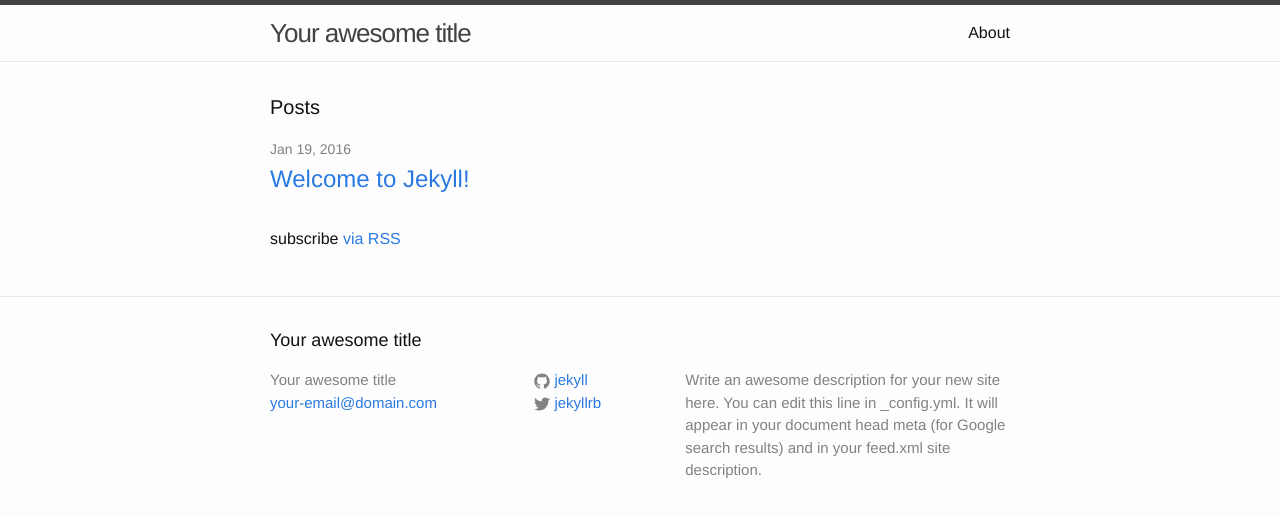
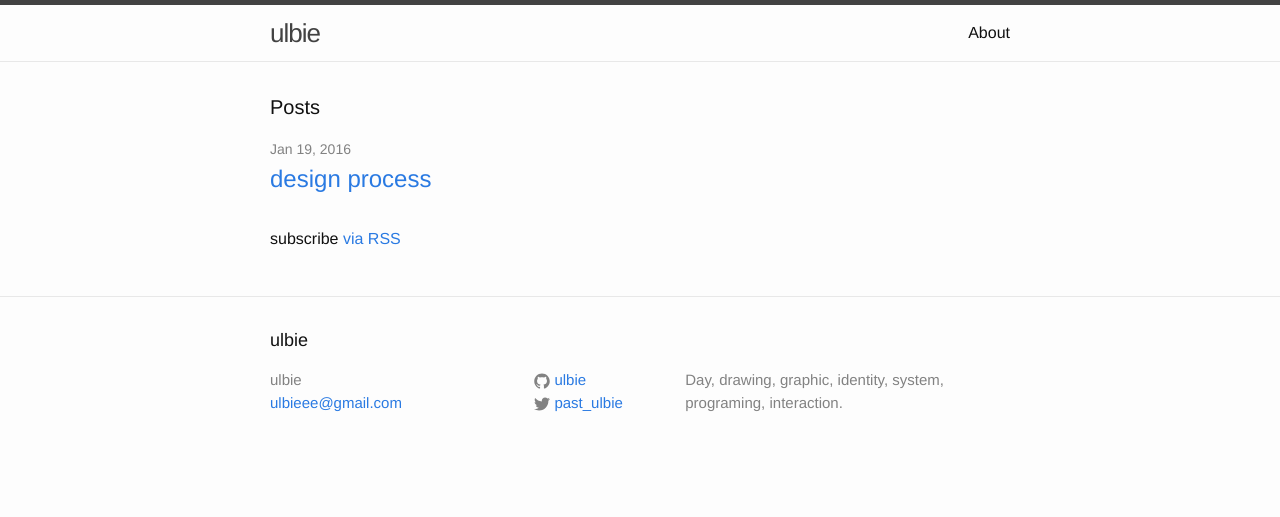
Before and after one commit to ulbie/blog, a Jekyll site: the page built from index.html, in a window 1280 px wide. Shown: the top 517 px of the page. Built offline with Jekyll 4.4.1, drawn with Linux system fonts in a browser that asks for light colours.

Commit message:
Initialize blog

```diff
--- a/_config.yml
+++ b/_config.yml
@@ -6,16 +6,14 @@
 # 'jekyll serve'. If you change this file, please restart the server process.
 
 # Site settings
-title: Your awesome title
-email: your-email@domain.com
-description: > # this means to ignore newlines until "baseurl:"
-  Write an awesome description for your new site here. You can edit this
-  line in _config.yml. It will appear in your document head meta (for
-  Google search results) and in your feed.xml site description.
+title: ulbie
+email: ulbieee@gmail.com
+description: >
+  Day, drawing, graphic, identity, system, programing, interaction.
 baseurl: "" # the subpath of your site, e.g. /blog
-url: "http://yourdomain.com" # the base hostname & protocol for your site
-twitter_username: jekyllrb
-github_username:  jekyll
+url: "ulbie.github.io/blog" # the base hostname & protocol for your site
+twitter_username: past_ulbie
+github_username:  ulbie
 
 # Build settings
 markdown: kramdown
```
Also changed, not shown: _posts/2016-01-19-design-process.markdown (added, +23 -0 lines), _posts/2016-01-19-welcome-to-jekyll.markdown (deleted, +0 -25 lines).
